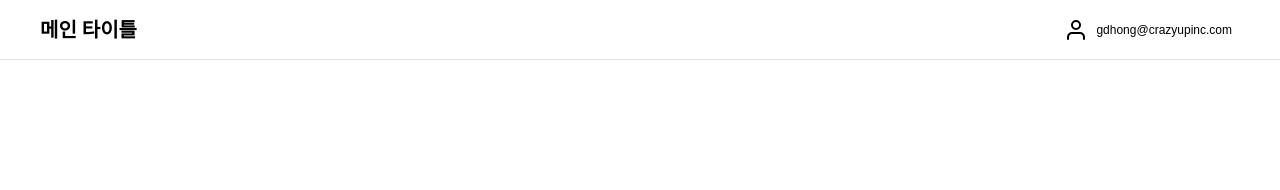
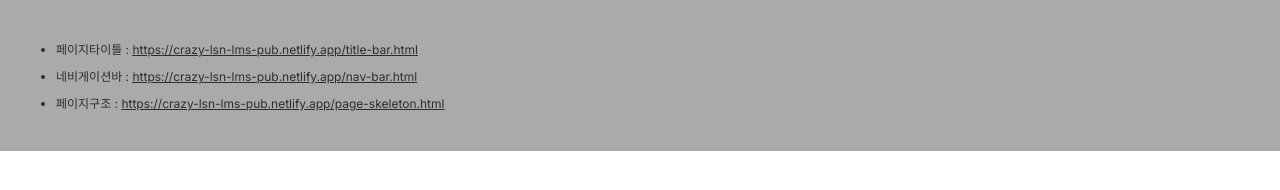
Before and after one commit to crazyupinc/lsn-lms-pub-jay, a website built with Parcel: page title-bar.html in a window 1280 px wide. Built offline with nearby package versions, Linux system fonts and the light colour scheme.

Commit message:
Pushed from Locofy Builder

```diff
--- a/global.css
+++ b/global.css
@@ -5,29 +5,29 @@ body {
 
 :root {
   /* fonts */
-  --subtitle-is-6: Inter;
+  --body-regular-12: Inter;
 
   /* font sizes */
+  --subtitle-is-6-size: 16px;
   --body-regular-12-size: 12px;
   --heading-is-5-size: 20px;
-  --subtitle-is-6-size: 16px;
   --subtitle-is-4-size: 24px;
 
   /* Colors */
-  --bg-titlebar: #fff;
-  --text-title: #000;
-  --text-menu: #aaa;
-  --text-common: #2e2e2e;
   --navbar-background-color-default: #f9fbff;
   --color-aliceblue: #f0f5ff;
   --color-gray: #767676;
   --color-lavender: #cedeff;
+  --text-common: #2e2e2e;
+  --navbar-text-color-default: #aaa;
+  --bg-titlebar: #fff;
+  --text-title: #000;
 
   /* Gaps */
   --gap-5xs: 8px;
 
   /* Paddings */
+  --padding-base: 16px;
   --padding-21xl: 40px;
   --padding-5xs: 8px;
-  --padding-base: 16px;
 }
--- a/index.css
+++ b/index.css
@@ -25,12 +25,12 @@
 }
 .index {
   position: relative;
-  background-color: var(--text-menu);
+  background-color: var(--navbar-text-color-default);
   width: 100%;
   padding: var(--padding-21xl);
   box-sizing: border-box;
   text-align: left;
   font-size: var(--body-regular-12-size);
   color: var(--text-common);
-  font-family: var(--subtitle-is-6);
+  font-family: var(--body-regular-12);
 }
--- a/my-account.css
+++ b/my-account.css
@@ -9,7 +9,7 @@
   position: relative;
   font-size: var(--body-regular-12-size);
   line-height: 150%;
-  font-family: var(--subtitle-is-6);
+  font-family: var(--body-regular-12);
   color: var(--text-title);
   text-align: left;
 }
--- a/page-title.css
+++ b/page-title.css
@@ -12,5 +12,5 @@
   text-align: left;
   font-size: var(--heading-is-5-size);
   color: var(--text-title);
-  font-family: var(--subtitle-is-6);
+  font-family: var(--body-regular-12);
 }
--- a/title-bar.css
+++ b/title-bar.css
@@ -1,59 +1,36 @@
-.title-text {
+.httpscrazy-lsn-lms-pubnetl3 {
+  text-decoration: underline;
+}
+.httpscrazy-lsn-lms-pubnetl2 {
+  color: inherit;
+}
+.httpscrazy-lsn-lms-pubnetl1 {
+  margin: 0;
+  font-family: inherit;
+  font-size: inherit;
+  padding-left: var(--padding-base);
+}
+.httpscrazy-lsn-lms-pubnetl {
   position: relative;
-  line-height: 120%;
 }
-.page-title {
-  display: flex;
-  flex-direction: row;
-  align-items: center;
-  justify-content: flex-start;
-}
-.icon-user {
-  width: 24px;
-  position: relative;
-  height: 24px;
-  overflow: hidden;
-  flex-shrink: 0;
-}
-.email {
-  position: relative;
-  font-size: var(--body-regular-12-size);
-  line-height: 150%;
-  font-family: var(--body-regular-12);
-  color: var(--text-title);
-  text-align: left;
-}
-.user-info {
+.index,
+.page-list {
   display: flex;
   flex-direction: column;
   align-items: flex-start;
   justify-content: flex-start;
 }
-.button-account,
-.title-bar {
-  display: flex;
-  flex-direction: row;
-  align-items: center;
+.page-list {
+  gap: 10px;
 }
-.button-account {
-  cursor: pointer;
-  border: 0;
-  padding: var(--padding-5xs);
-  background-color: transparent;
-  justify-content: flex-end;
-  gap: var(--gap-5xs);
-}
-.title-bar {
+.index {
+  position: relative;
+  background-color: var(--navbar-text-color-default);
   width: 100%;
-  position: relative;
-  background-color: var(--bg-titlebar);
-  box-shadow: 0-0.5px 0 rgba(0, 0, 0, 0.25) inset;
-  justify-content: space-between;
-  padding: 10px var(--padding-21xl);
+  padding: var(--padding-21xl);
   box-sizing: border-box;
-  min-width: 800px;
   text-align: left;
-  font-size: var(--heading-is-5-size);
-  color: var(--text-title);
+  font-size: var(--body-regular-12-size);
+  color: var(--text-common);
   font-family: var(--body-regular-12);
 }
--- a/title-bar.html
+++ b/title-bar.html
@@ -5,25 +5,63 @@
     <meta name="viewport" content="initial-scale=1, width=device-width" />
 
     <link rel="stylesheet" href="./global.css" />
-    <link rel="stylesheet" href="./title-bar.css" />
+    <link rel="stylesheet" href="./index.css" />
     <link
       rel="stylesheet"
       href="https://fonts.googleapis.com/css2?family=Inter:wght@400;700&display=swap"
     />
   </head>
   <body>
-    <div class="title-bar">
-      <div class="page-title">
-        <b class="title-text">메인 타이틀</b>
-      </div>
-      <div class="page-title">
-        <button class="button-account">
-          <img class="icon-user" alt="" src="./public/iconuser.svg" />
-
-          <div class="user-info">
-            <div class="email">gdhong@crazyupinc.com</div>
-          </div>
-        </button>
+    <div class="index">
+      <div class="page-list">
+        <div class="httpscrazy-lsn-lms-pubnetl">
+          <ul class="httpscrazy-lsn-lms-pubnetl1">
+            <li>
+              페이지타이틀 :
+              <a
+                class="httpscrazy-lsn-lms-pubnetl2"
+                href="https://crazy-lsn-lms-pub.netlify.app/title-bar.html"
+                target="_blank"
+              >
+                <span class="httpscrazy-lsn-lms-pubnetl3"
+                  >https://crazy-lsn-lms-pub.netlify.app/title-bar.html</span
+                >
+              </a>
+            </li>
+          </ul>
+        </div>
+        <div class="httpscrazy-lsn-lms-pubnetl">
+          <ul class="httpscrazy-lsn-lms-pubnetl1">
+            <li>
+              네비게이션바 :
+              <a
+                class="httpscrazy-lsn-lms-pubnetl2"
+                href="https://crazy-lsn-lms-pub.netlify.app/nav-bar.html"
+                target="_blank"
+              >
+                <span class="httpscrazy-lsn-lms-pubnetl3"
+                  >https://crazy-lsn-lms-pub.netlify.app/nav-bar.html</span
+                >
+              </a>
+            </li>
+          </ul>
+        </div>
+        <div class="httpscrazy-lsn-lms-pubnetl">
+          <ul class="httpscrazy-lsn-lms-pubnetl1">
+            <li>
+              페이지구조 :
+              <a
+                class="httpscrazy-lsn-lms-pubnetl2"
+                href="https://crazy-lsn-lms-pub.netlify.app/page-skeleton.html"
+                target="_blank"
+              >
+                <span class="httpscrazy-lsn-lms-pubnetl3"
+                  >https://crazy-lsn-lms-pub.netlify.app/page-skeleton.html</span
+                >
+              </a>
+            </li>
+          </ul>
+        </div>
       </div>
     </div>
   </body>
```
Also changed, not shown: nav-bar.css (+4 -4 lines).
